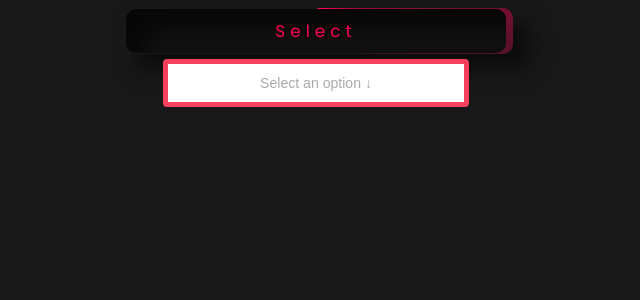
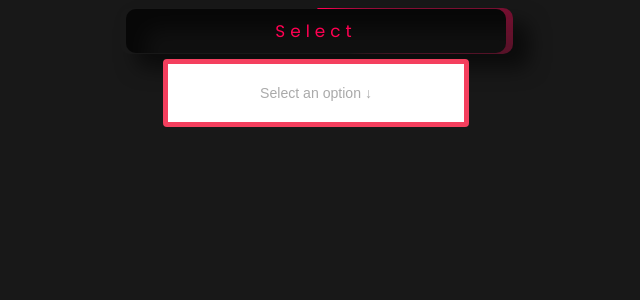
Before and after one commit to suzan-sheikh/custom-select-component, a React (Vite) app: page / in a window 1280 px wide. Shown: the top 300 px of the page, without its empty margins (324-964 px from the left). Built offline with nearby package versions, Linux system fonts and the light colour scheme.

Commit message:
list item change

```diff
--- a/src/CustomSelect.css
+++ b/src/CustomSelect.css
@@ -33,6 +33,8 @@
   min-height: 38px;
   width: 296px;
   margin: 0 auto;
+  padding-top: 10px;
+  padding-bottom: 10px;
 }
 
 .kzui-select__value, .kzui-select__placeholder {
@@ -97,12 +99,16 @@
   margin: 0;
   margin-top: 5px;
   background-color: rgb(255 241 242);
+  padding: 38px;
 }
 
 .kzui-select__option {
   padding: 8px;
   cursor: pointer;
   color: black;
+  border: 2px solid rgb(244 63 94);
+  border-radius: 7px;
+  margin-top: 10px;
 }
 
 .kzui-select__option:hover {
```
